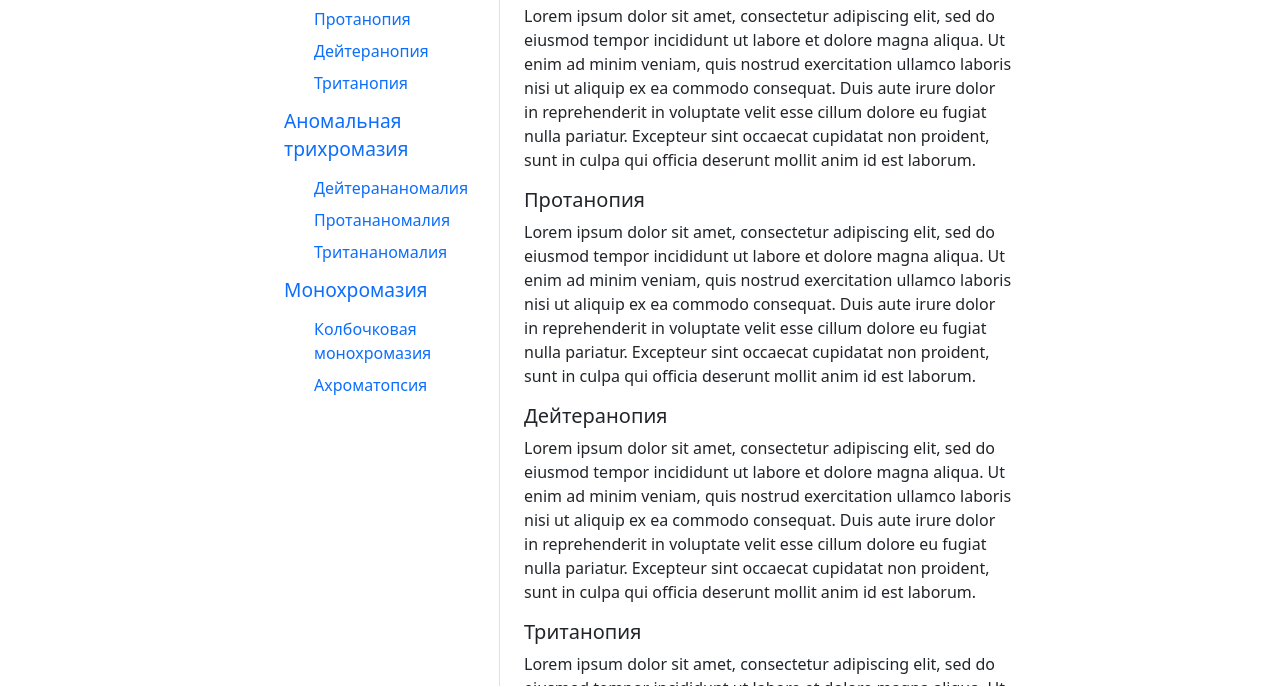
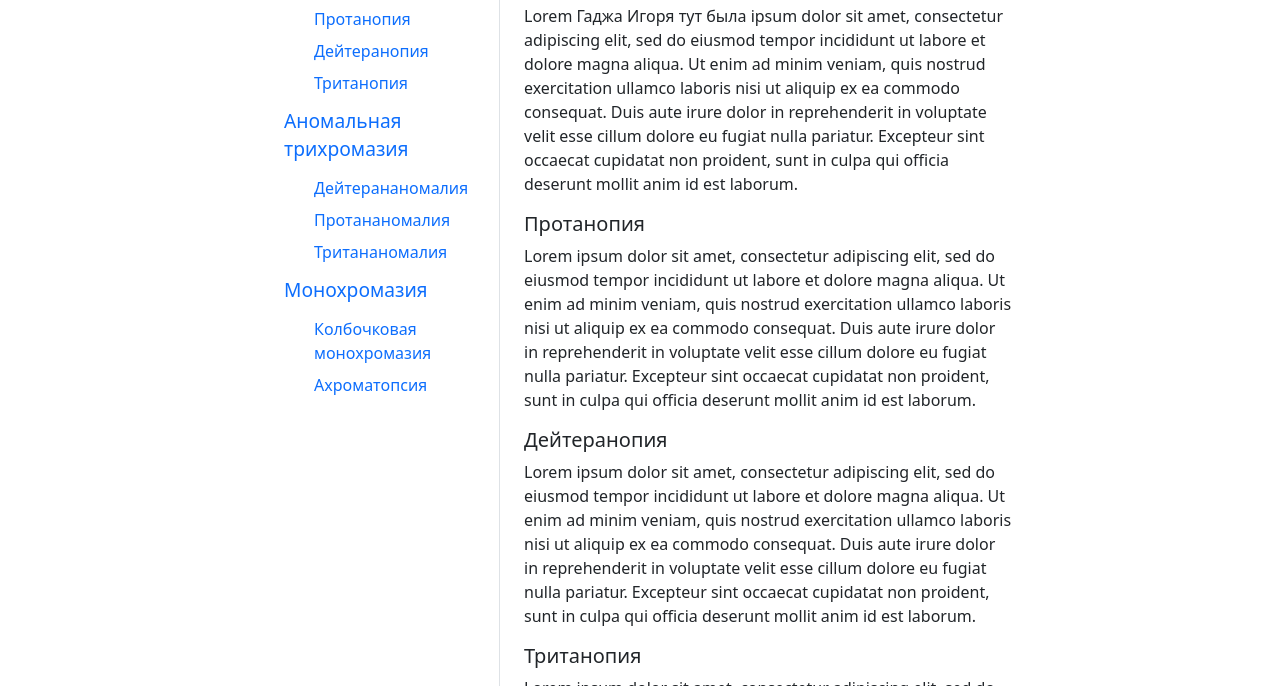
Before and after one commit to maksimstepnov123/--, a plain HTML site: page aboutcolorblindness.html in a window 1280 px wide. Shown: the part 113-800 px from the top of the page. Drawn offline with nearby package versions, Linux system fonts and the light colour scheme.

Commit message:
Игорь гаджа

```diff
--- a/aboutcolorblindness.html
+++ b/aboutcolorblindness.html
@@ -65,7 +65,7 @@
                     data-bs-threshold="0" class="scrollspy-example-2" tabindex="0">
                     <div id="item-1">
                         <h2>Дихромазия</h2>
-                        <p>Lorem ipsum dolor sit amet, consectetur adipiscing elit, sed do eiusmod tempor incididunt ut
+                        <p>Lorem Гаджа Игоря тут была ipsum dolor sit amet, consectetur adipiscing elit, sed do eiusmod tempor incididunt ut
                             labore et dolore magna aliqua. Ut enim ad minim veniam, quis nostrud exercitation ullamco
                             laboris nisi ut aliquip ex ea commodo consequat. Duis aute irure dolor in reprehenderit in
                             voluptate velit esse cillum dolore eu fugiat nulla pariatur. Excepteur sint occaecat
```
